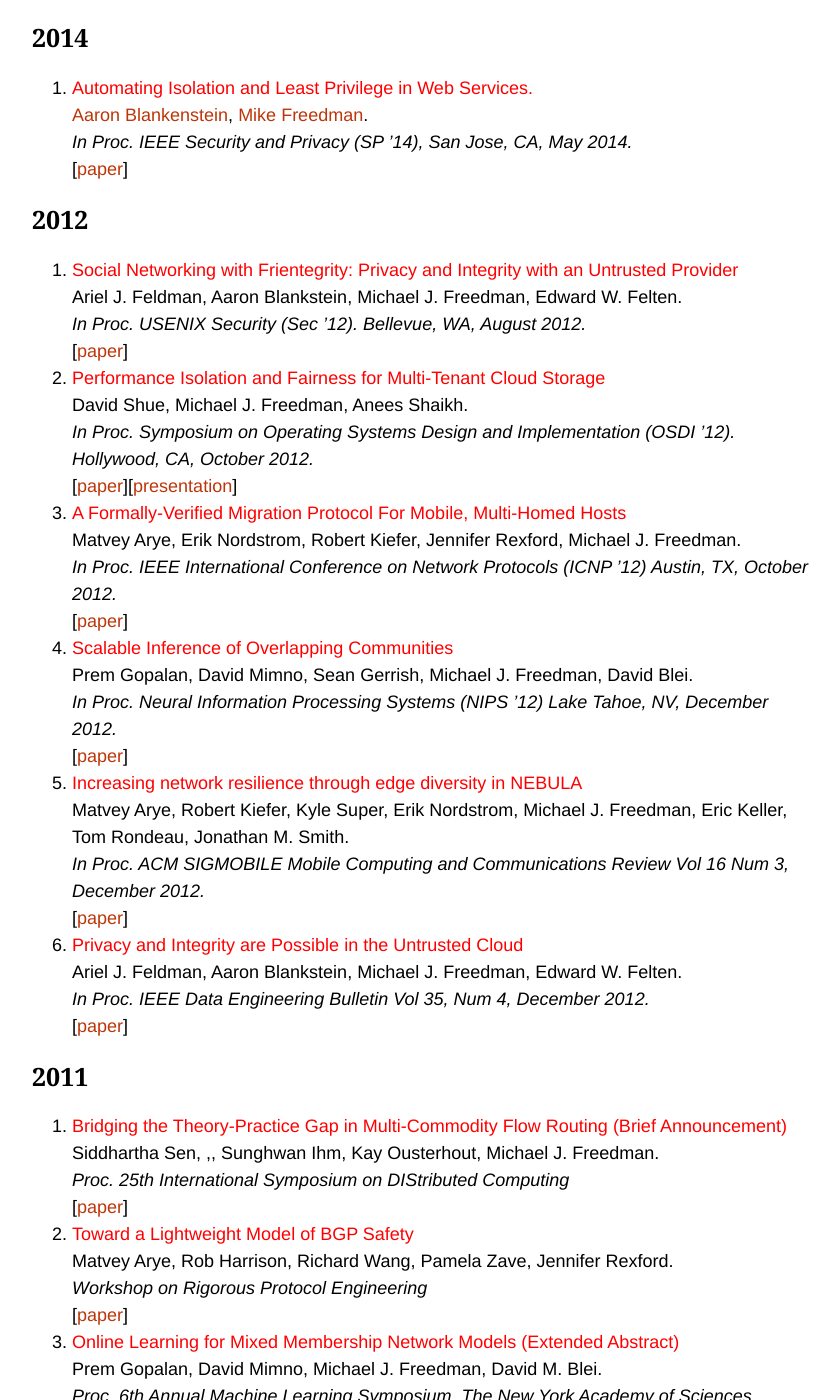
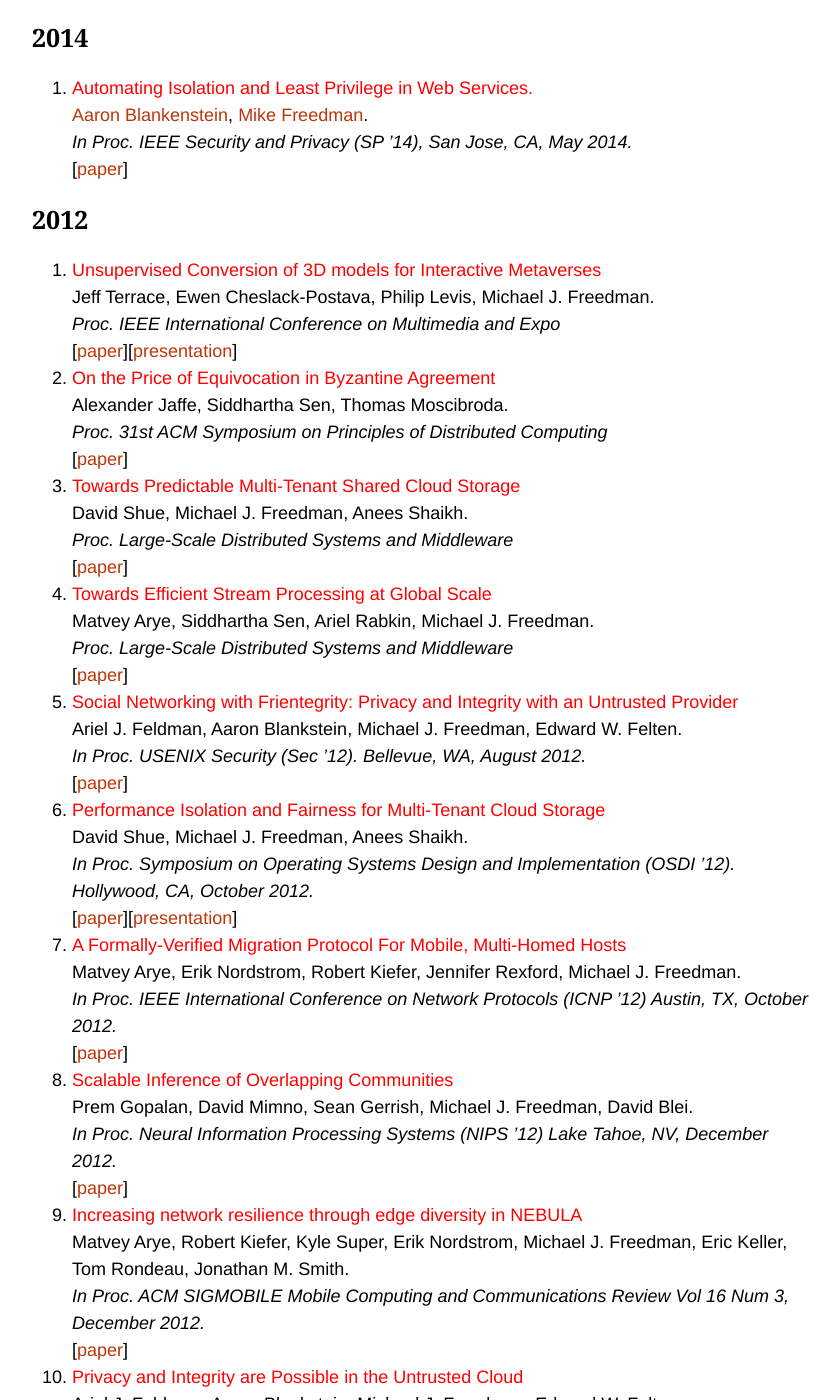
Before and after one commit to princeton-sns/www, a Jekyll site: the page built from publications.md, in a window 1280 px wide and 1400 px high, scrolled down 2704 px. Shown: the whole window, without its empty margins (218-1058 px from the left). Built offline with Jekyll 4.4.1, drawn with Linux system fonts in a browser that asks for light colours; some web fonts are replaced; some of the changed text lies outside the part shown.

Commit message:
khiem adds 4 more pubs in 2012

```diff
--- a/_data/publications.yml
+++ b/_data/publications.yml
@@ -562,10 +562,49 @@
 
 - title: "Bridging the Theory-Practice Gap in Multi-Commodity Flow Routing (Brief Announcement)"
   people:
-    - Siddhartha Sen, ,
+    - Siddhartha Sen
     - Sunghwan Ihm
     - Kay Ousterhout
     - Michael J. Freedman
   venue: "Proc. 25th International Symposium on DIStributed Computing"
   year: 2011
   paper: /assets/papers/2011-disc-sen.pdf
+
+- title: "Towards Efficient Stream Processing at Global Scale"
+  people:
+    - Matvey Arye
+    - Siddhartha Sen
+    - Ariel Rabkin
+    - Michael J. Freedman
+  venue: "Proc. Large-Scale Distributed Systems and Middleware"
+  year: 2012
+  paper: /assets/papers/2012-ladis-arye.pdf
+
+- title: "Towards Predictable Multi-Tenant Shared Cloud Storage"
+  people:
+    - David Shue
+    - Michael J. Freedman
+    - Anees Shaikh
+  venue: "Proc. Large-Scale Distributed Systems and Middleware"
+  year: 2012
+  paper: /assets/papers/2012-ladis-shue.pdf
+
+- title: "On the Price of Equivocation in Byzantine Agreement"
+  people:
+    - Alexander Jaffe
+    - Siddhartha Sen
+    - Thomas Moscibroda
+  venue: "Proc. 31st ACM Symposium on Principles of Distributed Computing"
+  year: 2012
+  paper: /assets/papers/2012-podc-jaffe.pdf
+
+- title: "Unsupervised Conversion of 3D models for Interactive Metaverses"
+  people:
+    - Jeff Terrace
+    - Ewen Cheslack-Postava
+    - Philip Levis
+    - Michael J. Freedman
+  venue: "Proc. IEEE International Conference on Multimedia and Expo"
+  year: 2012
+  paper: /assets/papers/2012-icme-terrace.pdf
+  presentation: /assets/slides/2012-icme-terrace.pdf
```
Also changed, not shown: 5 other files.
